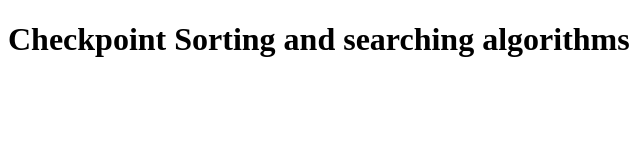
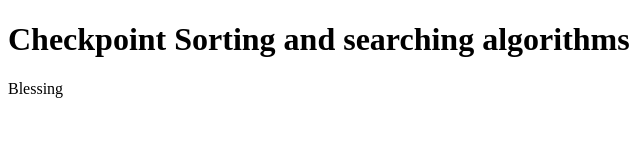
Before and after one commit to finntechnology/Checkpoint-Sorting, a plain HTML site: page index.html in a window 1280 px wide. Shown: the full height of the page, 0-640 px from the left. Drawn offline with Linux system fonts and the light colour scheme.

Commit message:
i made some modification

```diff
--- a/index.html
+++ b/index.html
@@ -7,7 +7,7 @@
   </head>
   <body>
     <h1>Checkpoint Sorting and searching algorithms</h1>
-
+    <p>Blessing</p>
 
     <script src="index.js"></script>
   </body>
```
